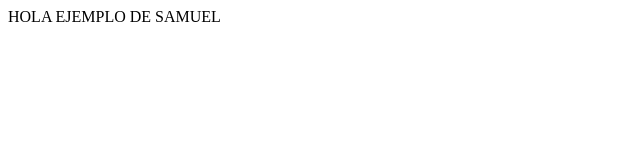
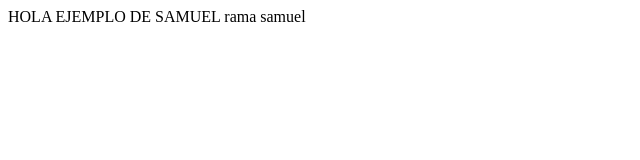
Before and after one commit to BenjayEstudios/Repositorio, a plain HTML site: page home.html in a window 1280 px wide. Shown: the full height of the page, 0-640 px from the left. Drawn offline with Linux system fonts and the light colour scheme.

Commit message:
probando branch

```diff
--- a/home.html
+++ b/home.html
@@ -7,6 +7,6 @@
 </head>
 <body>
 
-    HOLA EJEMPLO DE SAMUEL
+    HOLA EJEMPLO DE SAMUEL rama samuel
 </body>
 </html>
```
